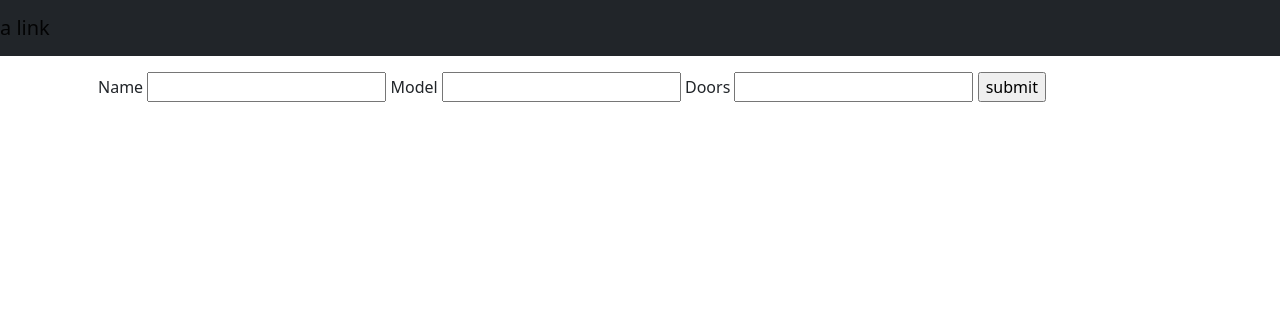
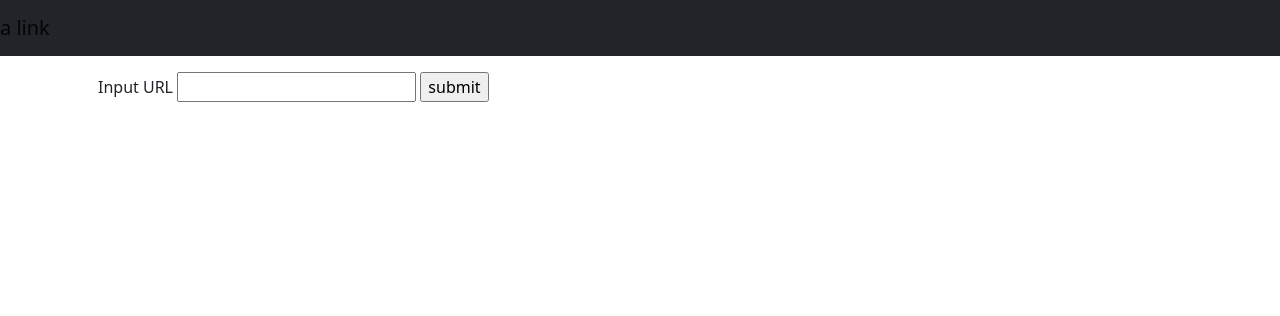
Before and after one commit to dartbill/URLShortener, a Flask app: template templates/form.html in a window 1280 px wide. Shown: the top 316 px of the page. Run offline with Flask 2, Linux system fonts and the light colour scheme; the template is opened without the code that fills it, so the values that code supplies are empty; parts of the project's set-up code (start-up, migrations or seed data) failed here and were passed over.

Commit message:
remove extra inputs on form

```diff
--- a/templates/form.html
+++ b/templates/form.html
@@ -5,14 +5,8 @@
 {% block content %}
 <!-- action of the form redirects to welcome, the parameters are passed into the string -->
 <form class="mt-3 mx-3" action="/welcome">
-  <label for="name">Name</label>
+  <label for="name">Input URL</label>
   <input type="text" id="name" name="name">
-
-  <label for="model">Model</label>
-  <input type="text" id="model" name="model">
-
-  <label for="doors">Doors</label>
-  <input type="text" id="doors" name="doors">
 
   <input type="submit" value="submit">
 </form>
```
